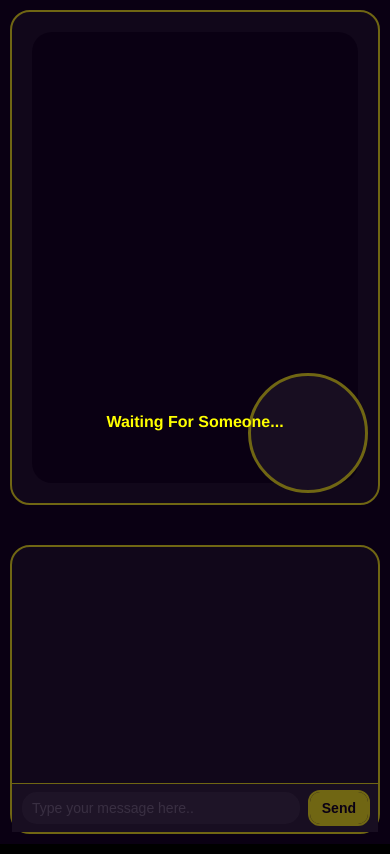
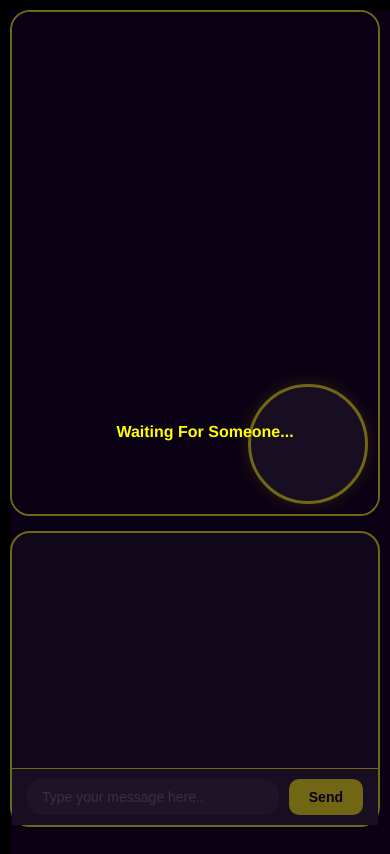
Before and after one commit to Erick-MC-Cedeno/Strangers, a website built with Vite: page client/video.html in a window 390 px wide. Built offline with nearby package versions, Linux system fonts and the light colour scheme; no server answers.

Commit message:
New Updates

```diff
--- a/client/videostyle.css
+++ b/client/videostyle.css
@@ -11,29 +11,28 @@ body {
   background-color: #000;
   color: #FFFF00;
   display: grid;
-  grid-template-columns: 3fr 1fr;
-  gap: 30px;
+  grid-template-columns: 2fr 1fr;
+  gap: 20px;
   height: 100vh;
   overflow: hidden;
+  padding: 20px;
 }
 
 /* Video Holder */
 .video-holder {
   position: relative;
-  padding: 20px;
-  display: flex;
-  justify-content: center;
-  align-items: center;
+  height: 95vh;
+  align-self: start;
   background-color: #111;
   border: 2px solid #FFFF00;
   border-radius: 20px;
+  overflow: hidden;
 }
 
 #video {
   width: 100%;
-  height: calc(100vh - 80px);
+  height: 100%;
   background-color: #000;
-  border-radius: 20px;
   object-fit: cover;
 }
 
@@ -49,17 +48,18 @@ body {
   object-fit: cover;
   border: 3px solid #FFFF00;
   overflow: hidden;
+  box-shadow: 0 0 15px rgba(255, 255, 0, 0.3);
 }
 
 /* Chat Holder */
 .chat-holder {
-  display: flex;
-  flex-direction: column;
-  height: calc(100vh - 40px);
+  height: 95vh;
+  margin-left: 20px;
   border: 2px solid #FFFF00;
   border-radius: 20px;
   background-color: #111;
-  position: relative;
+  display: flex;
+  flex-direction: column;
 }
 
 /* Messages container (scrollable) */
@@ -79,12 +79,13 @@ body {
   margin-bottom: 15px;
   color: #FFFF00;
   font-size: 14px;
+  line-height: 1.4;
 }
 
 /* Fixed Input Area */
 .chat-holder .input {
   background-color: #222;
-  padding: 10px 15px;
+  padding: 15px 20px;
   border-top: 1px solid #FFFF00;
 }
 
@@ -98,7 +99,7 @@ body {
 /* Input Field */
 .chat-holder .input input {
   flex: 1;
-  padding: 8px 10px;
+  padding: 10px 15px;
   border: none;
   border-radius: 15px;
   font-size: 14px;
@@ -114,11 +115,16 @@ body {
   color: #000;
   font-size: 14px;
   font-weight: bold;
-  padding: 8px 12px;
+  padding: 10px 20px;
   border: none;
   border-radius: 10px;
   cursor: pointer;
-  outline: 2px solid #FFFF00;
+  transition: all 0.3s ease;
+}
+
+.chat-holder .input button:hover {
+  background-color: #FFEE00;
+  transform: scale(1.05);
 }
 
 /* Modal (spinner) */
@@ -158,26 +164,30 @@ body {
   body {
     display: flex;
     flex-direction: column;
-    gap: 20px;
+    gap: 15px;
+    padding: 10px;
   }
+
   .video-holder {
     height: 60vh;
-    margin: 10px;
+    width: 100%;
+    margin: 0;
   }
-  #video {
-    height: 100%;
-  }
+
   #my-video {
     width: 120px;
     height: 120px;
     bottom: 10px;
     right: 10px;
   }
+
   .chat-holder {
     height: 35vh;
-    margin: 10px;
+    width: 100%;
+    margin-left: 0;
   }
+
   .chat-holder .input {
-    padding: 8px 10px;
+    padding: 10px 15px;
   }
 }
```
